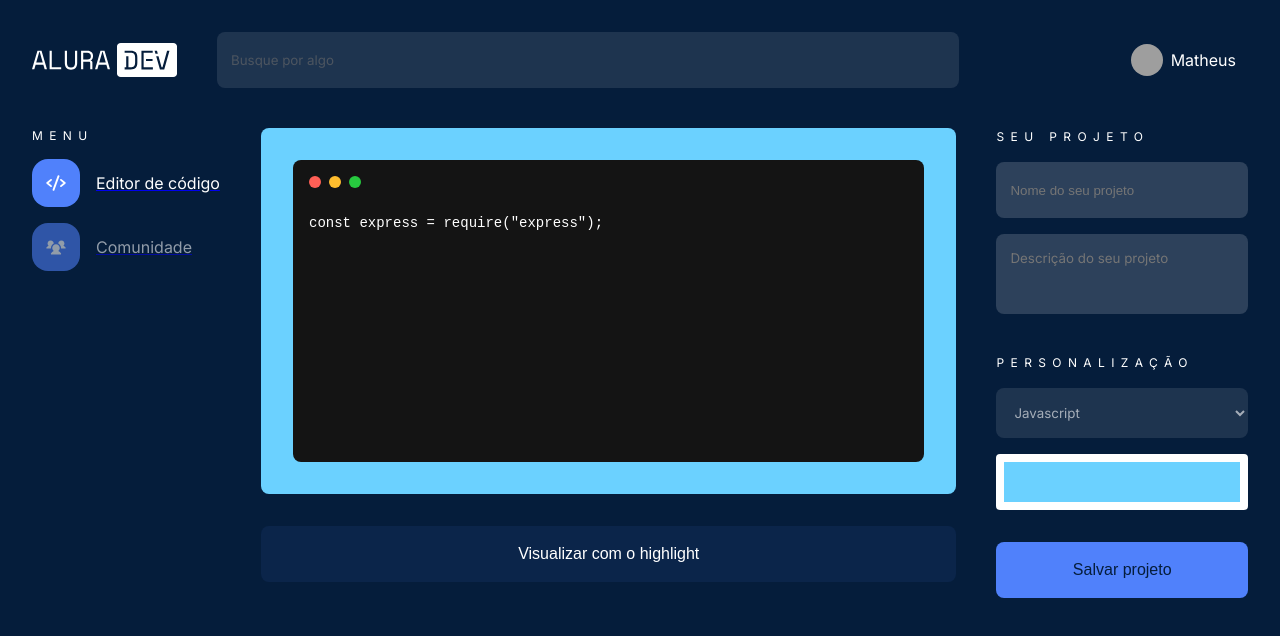
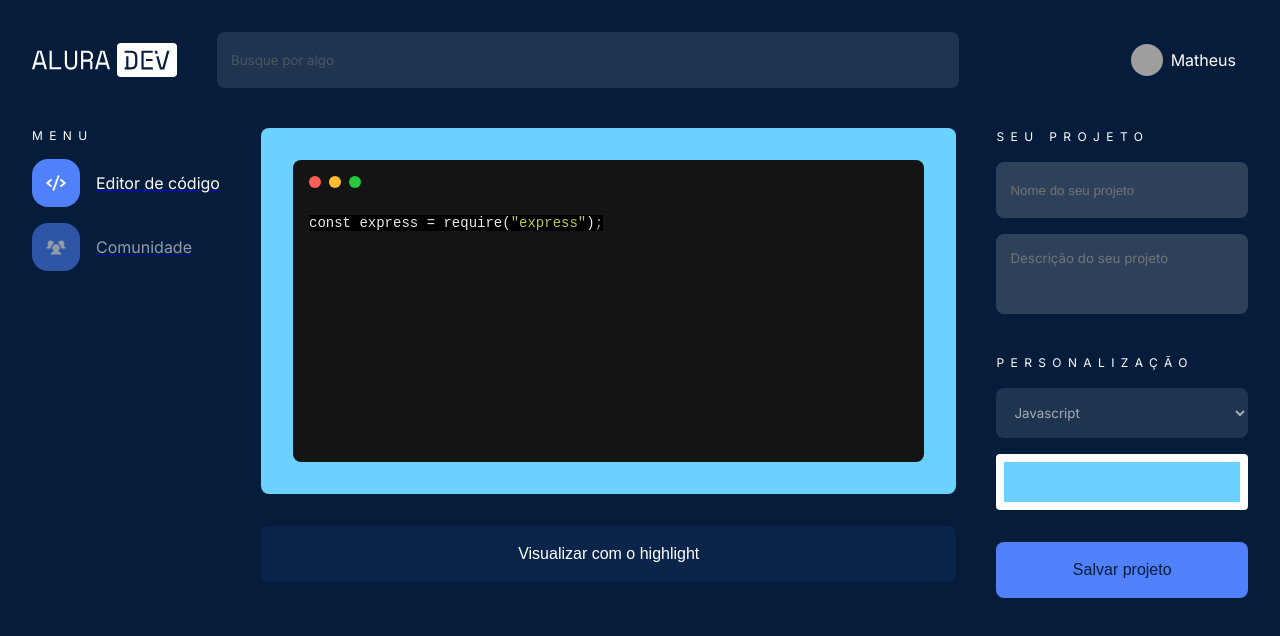
Before and after one commit to matheusgondra/challenger-front-alura, a React (Vite) app: page / in a window 1280 px wide. Shown: the top 636 px of the page. Built offline with nearby package versions, Linux system fonts and the light colour scheme; grey boxes are pictures that could not be loaded.

Commit message:
Adicionando highlight

```diff
--- a/package.json
+++ b/package.json
@@ -9,6 +9,7 @@
     "preview": "vite preview"
   },
   "dependencies": {
+    "highlight.js": "^11.6.0",
     "phosphor-react": "^1.4.1",
     "react": "^18.2.0",
     "react-color": "^2.19.3",
--- a/src/components/CodeEditor/index.tsx
+++ b/src/components/CodeEditor/index.tsx
@@ -1,19 +1,33 @@
-import { CodeEditorWrapper } from "./styles";
+import { CodeEditorWrapper, Highlight } from "./styles";
 import macIcon from "../../assets/mac_buttons.svg";
+import { useEffect, useRef } from "react";
+import hljs from "highlight.js";
 
 interface Props {
 	colorEditor: string;
 	type?: "primary" | "secondary";
+	language: string;
+	highlightTrigger: boolean;
 }
 
-export function CodeEditor({ colorEditor, type = "primary" }: Props) {
+export function CodeEditor({ colorEditor, type = "primary", language = "javacript", highlightTrigger }: Props) {
+	const code = useRef<HTMLElement>(null);
+
+	useEffect(() => {
+		document.querySelectorAll("pre code").forEach(el => {
+			hljs.highlightElement(el as HTMLElement);
+		});
+	}, [highlightTrigger]);
+
 	return (
 		<CodeEditorWrapper colorEditor={colorEditor} type={type}>
-			<div>
+			<div onClick={() => {
+				code.current?.focus();
+			}}>
 				<img src={macIcon} alt="botões do mac" />
-				<pre>
-					<code contentEditable>const express = require("express");</code>
-				</pre>
+				<Highlight >
+					<code ref={code} className={`language-${language}`} contentEditable>const express = require("express");</code>
+				</Highlight>
 			</div>
 		</CodeEditorWrapper>
 	);
--- a/src/screen/Home/index.tsx
+++ b/src/screen/Home/index.tsx
@@ -8,6 +8,8 @@ import { CodeEditor } from "../../components/CodeEditor";
 export function Home() {
 	const [colorEditor, setColorEditor] = useState("#6BD1FF");
 	const [colorPickerDisplay, setColorPickerDisplay] = useState(false);
+	const [language, setLanguage] = useState("");
+	const [highlight, setHighlight] = useState(false);
 
 	return (
 		<HomeWrapper colorEditor={colorEditor}>
@@ -15,8 +17,8 @@ export function Home() {
 			<main>
 				<MenuNav />
 				<section id="code-editor">
-					<CodeEditor colorEditor={colorEditor} />
-					<button>Visualizar com o highlight</button>
+					<CodeEditor highlightTrigger={highlight} language={language} colorEditor={colorEditor} />
+					<button onClick={() => setHighlight(!highlight)}>Visualizar com o highlight</button>
 				</section>
 				<form>
 					<section id="projects">
@@ -27,7 +29,7 @@ export function Home() {
 					<section id="language">
 						<h2>Personalização</h2>
 						<div className="language-container">
-							<select>
+							<select onChange={e => setLanguage(e.target.value)}>
 								<option value="Javascript">Javascript</option>
 								<option value="HTML">HTML</option>
 								<option value="CSS">CSS</option>
```
Also changed, not shown: 1 other file (tests, documents, lock files or other folders).
